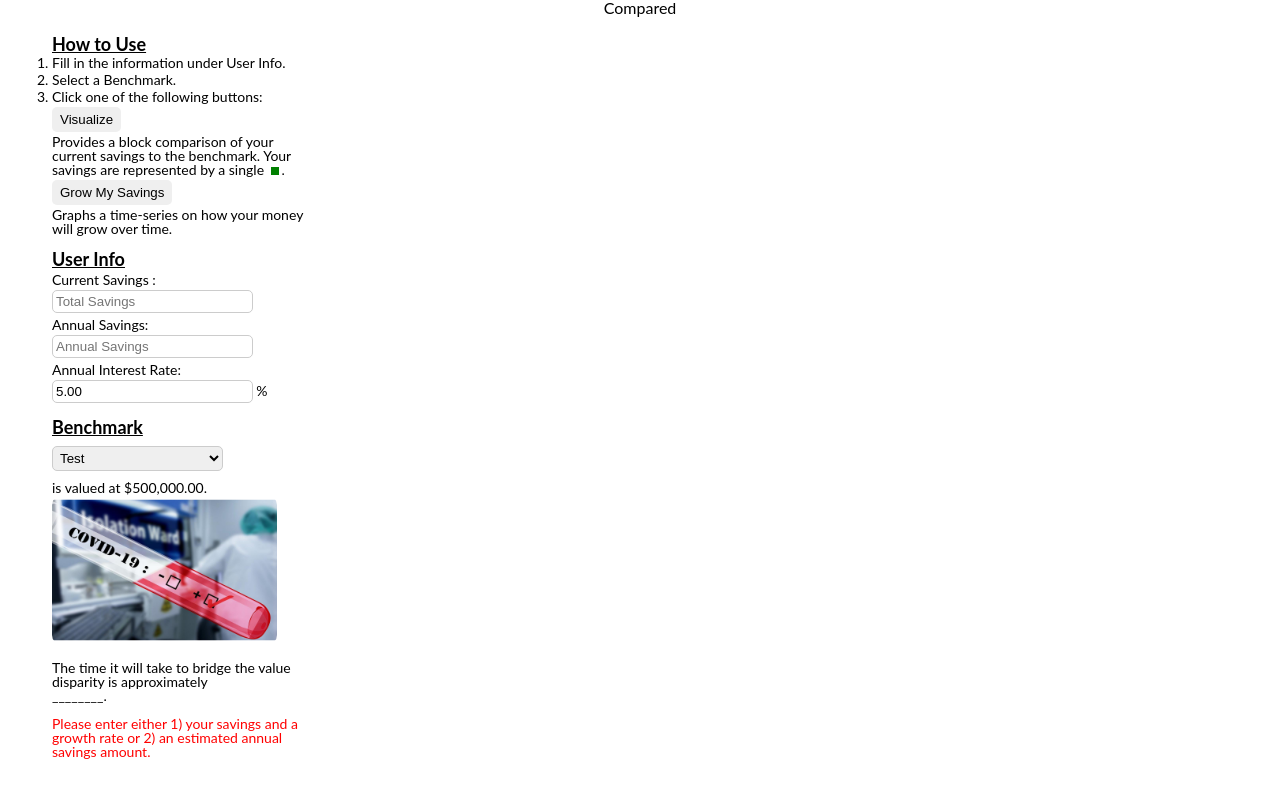
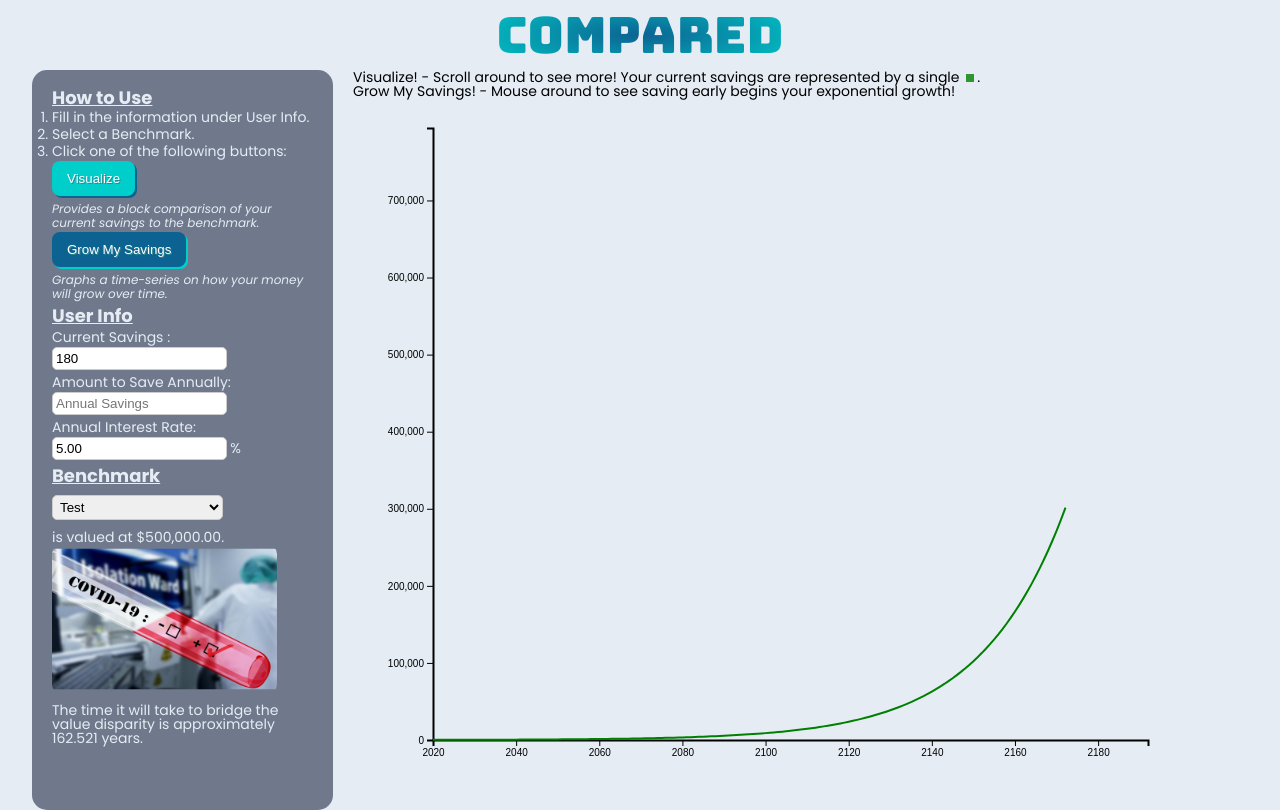
Before and after one commit to darrickyong/compared, a website: page index.html in a window 1280 px wide. Both pictures are taken after a click on the button "Grow My Savings". Drawn offline with nearby package versions, Linux system fonts and the light colour scheme.

Commit message:
starting color palette

```diff
--- a/assets/javascripts/index.js
+++ b/assets/javascripts/index.js
@@ -101,20 +101,12 @@ const visualize = e => {
 document.getElementsByClassName("grow-button")[0]
   .addEventListener("click", e => drawChart(e));
 
-// Block visualization
-
-
-
 // Formulas
 const nper = (rate, cmpd, pmt, pv, fv) => {
   fv = parseFloat(fv);
   pmt = pmt === "" ? 0 : parseFloat(pmt);
   pv = pv === "" ? 0 : parseFloat(pv);
   cmpd = parseFloat(cmpd);
-
-  if (!pv && !pmt) {
-    return "FOREVER";
-  }
 
   let yrs;
   rate = eval(rate / (cmpd * 100));
@@ -146,13 +138,15 @@ const setYears = (e) => {
   let growth = document.getElementsByClassName("user-growth")[0].value;
   let comparison = netWorth[document.getElementsByClassName("user-selection")[0].selectedIndex].val;
   let years = nper(growth, 1, baseContributions, baseSavings, -comparison);
-  document.getElementsByClassName("years")[0].textContent = years === "FOREVER" ? "FOREVER" : `${years} years`;
+  document.getElementsByClassName("years")[0].textContent = years === "FOREVER" ? "FOREVER" : years <= 0 ? `... Congrats! You have already exceeded the benchmark!`:`approximately ${years} years`;
   return years;
 };
 
 const removeCharts = () => {
   errors.innerText = "";
   savings.style.border = "1px solid #cccccc";
+  contributions.style.border = "1px solid #cccccc";
+  growth.style.border = "1px solid #cccccc";
   d3.select(".blockChart").remove();
   d3.select(".lineChart").remove();
 }
@@ -212,12 +206,17 @@ const drawChart = (e) => {
   const growth = document.getElementsByClassName("user-growth")[0].value;
   // debugger
   // if ((!baseSavings || !parseFloat(growth)) && !baseContributions) {
-  if (parseFloat(growth)) {
-    errors.innerText = "Please enter "
-    errors.innerText = "Please enter either 1) your savings and a growth rate or 2) an estimated annual savings amount.";
+  if (parseFloat(growth) && (!baseSavings && !baseContributions)) {
+    errors.innerText = "Please enter your current savings or an amount to save annually."
+    savings.style.border = "1px solid red";
+    contributions.style.border = "1px solid red";
+    // errors.innerText = "Please enter either 1) your savings and a growth rate or 2) an estimated annual savings amount.";
     return;
-  } else if (!baseContributions) {
-    errors.innerText = ""
+  } else if (!parseFloat(growth) && !baseSavings && !baseContributions) {
+    errors.innerText = "Please enter both your current savings and an amount to save annually."
+    savings.style.border = "1px solid red";
+    contributions.style.border = "1px solid red";
+    return;
   }
 
   const years = setYears(e);
--- a/assets/stylesheets/main.css
+++ b/assets/stylesheets/main.css
@@ -3,7 +3,20 @@ body {
   flex-direction: column;;
   align-items: center;
   justify-content: center;
-  /* background: white; */
+
+  background: #E5ECF4;
+}
+
+header {
+  color: white;
+  /* text-shadow: -1px 0 black, 0 1px black, 1px 0 black, 0 -1px black; */
+  font-size: 50px;
+  font-family: 'Bungee', cursive;
+  padding: 10px 0px;
+  /* background: -webkit-linear-gradient(#eee, #333); */
+  background: -webkit-radial-gradient(#0C6291, #00CECB );
+  -webkit-background-clip: text;
+  -webkit-text-fill-color: transparent;
 }
 
 h1 {
@@ -12,30 +25,17 @@ h1 {
   text-decoration: underline;
 }
 
-button {
-  cursor: pointer;
-  margin-bottom: 3px;
-  border-radius: 5px;
-  padding: 5px 8px;
-  border: none;
-  position: relative;
-}
 
-button:active {
-  top: 1px;
-}
-
-.visualize-button {
-}
 
 .main {
   width: 95vw;
-  height: 95vh;
+  height: 90vh;
   min-height: 740px;
   display: flex;
   /* background: #F2F2F2; */
   /* border: none; */
   /* border-radius: 15px; */
+  font-family: 'Poppins', sans-serif;
   font-size: 14px;
 }
 
@@ -43,6 +43,9 @@ button:active {
   display: flex;
   align-items: center;
   width: 400px;
+  background: #70798C;
+  border-radius: 15px;
+  color: #E5ECF4;
 }
 
 .main-left-container {
@@ -73,6 +76,39 @@ button:active {
   margin-top: 3px;
 }
 
+button {
+  cursor: pointer;
+  margin-bottom: 5px;
+  border-radius: 8px;
+  padding: 10px 15px;
+  border: none;
+  position: relative;
+  color: white;
+  text-shadow: 1px 1px 0 #318790;
+}
+
+button:active {
+  top: 2px;
+  left: 2px;
+  box-shadow: none;
+}
+
+.visualize-button {
+  background: #00CECB;
+  box-shadow: 2px 2px #0C6291;
+}
+
+.grow-button {
+  background: #0C6291;
+  box-shadow: 2px 2px #00CECB;
+}
+
+li > span {
+  font-size: 12px;
+  font-style: italic;
+}
+
+
 .this-is-you {
   display: inline-block;
 }
@@ -84,6 +120,11 @@ button:active {
 .this-is-you rect,
 .cells rect {
   fill: green;
+  opacity: 0.8;
+}
+
+.cells rect:hover {
+  opacity: 1;
 }
 
 .user-info {
@@ -96,7 +137,7 @@ button:active {
 }
 
 .user-info input {
-  width: 75%;
+  width: 65%;
   padding: 3px 0px 3px 3px;
   margin-top: 3px;
   border-radius: 5px;
@@ -146,6 +187,10 @@ button:active {
   min-height: 100%;
   /* border: 1px solid black; */
   overflow: scroll;
+}
+
+.blocks > span {
+  padding-left: 20px;
 }
 
 .blockChart {
--- a/index.html
+++ b/index.html
@@ -5,6 +5,8 @@
   <meta name="viewport" content="width=device-width, initial-scale=1.0">
   <link href="./assets/stylesheets/master.css" rel="stylesheet">
   <link rel="icon" href="./assets/favicon.ico" type="image/x-icon">
+  <link href="https://fonts.googleapis.com/css2?family=Balsamiq+Sans&family=Bungee&display=swap" rel="stylesheet">
+  <link href="https://fonts.googleapis.com/css2?family=Poppins:ital,wght@0,400;0,600;0,700;1,400&display=swap" rel="stylesheet">
   <script src="https://d3js.org/d3.v5.min.js"></script>
   <title>Compared</title>
 </head>
@@ -26,8 +28,7 @@
                 <li><button class="visualize-button">Visualize</button>
                   <br>
                   <span>Provides a block comparison of your current
-                  savings to the benchmark. Your savings are represented by a single
-                  <div class="this-is-you"></div>.</span>
+                  savings to the benchmark.</span>
                 </li>
                 <li><button class="grow-button">Grow My Savings</button>
                   <br>
@@ -45,13 +46,14 @@
               type="number"
               class="user-savings"
               step="0.01"
+              value="180"
               placeholder="Total Savings">
               <!-- <div class="form-info">
                 Note: Enter how much you have saved.
               </div> -->
           </label>
 
-          <label>Annual Savings:
+          <label>Amount to Save Annually:
             <input
               type="number"
               class="user-contributions"
@@ -86,9 +88,8 @@
         </div>
 
         <div class="tvm">
-          The time it will take to bridge the value disparity is approximately
-          <br>
-          <span class="years">________</span>.
+          The time it will take to bridge the value disparity is
+          <span class="years">......</span>.
         </div>
 
 
@@ -101,7 +102,8 @@
     <div class="main-right">
       <div class="main-right-container">
         <div class="blocks">
-          <!-- <span><div class="this-is-you">Your savings are represented by a single </div>. Scroll see more after clicking 'Visualize'!</span> -->
+          <span>Visualize! - Scroll around to see more! <div class="this-is-you">Your current savings are represented by a single </div>. </span>
+          <span>Grow My Savings! - Mouse around to see saving early begins your exponential growth!</span>
         </div>
       </div>
     </div>
```
